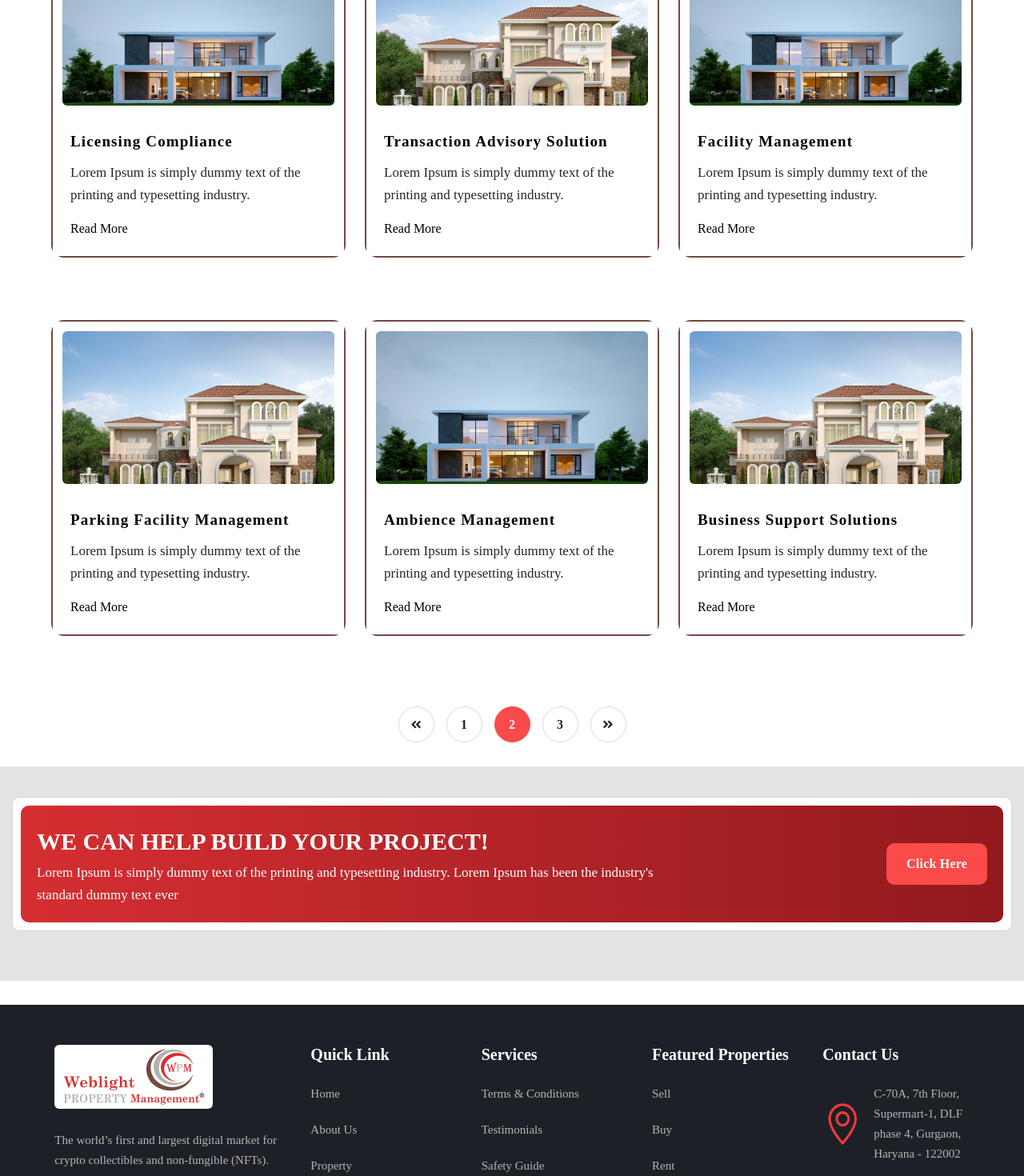
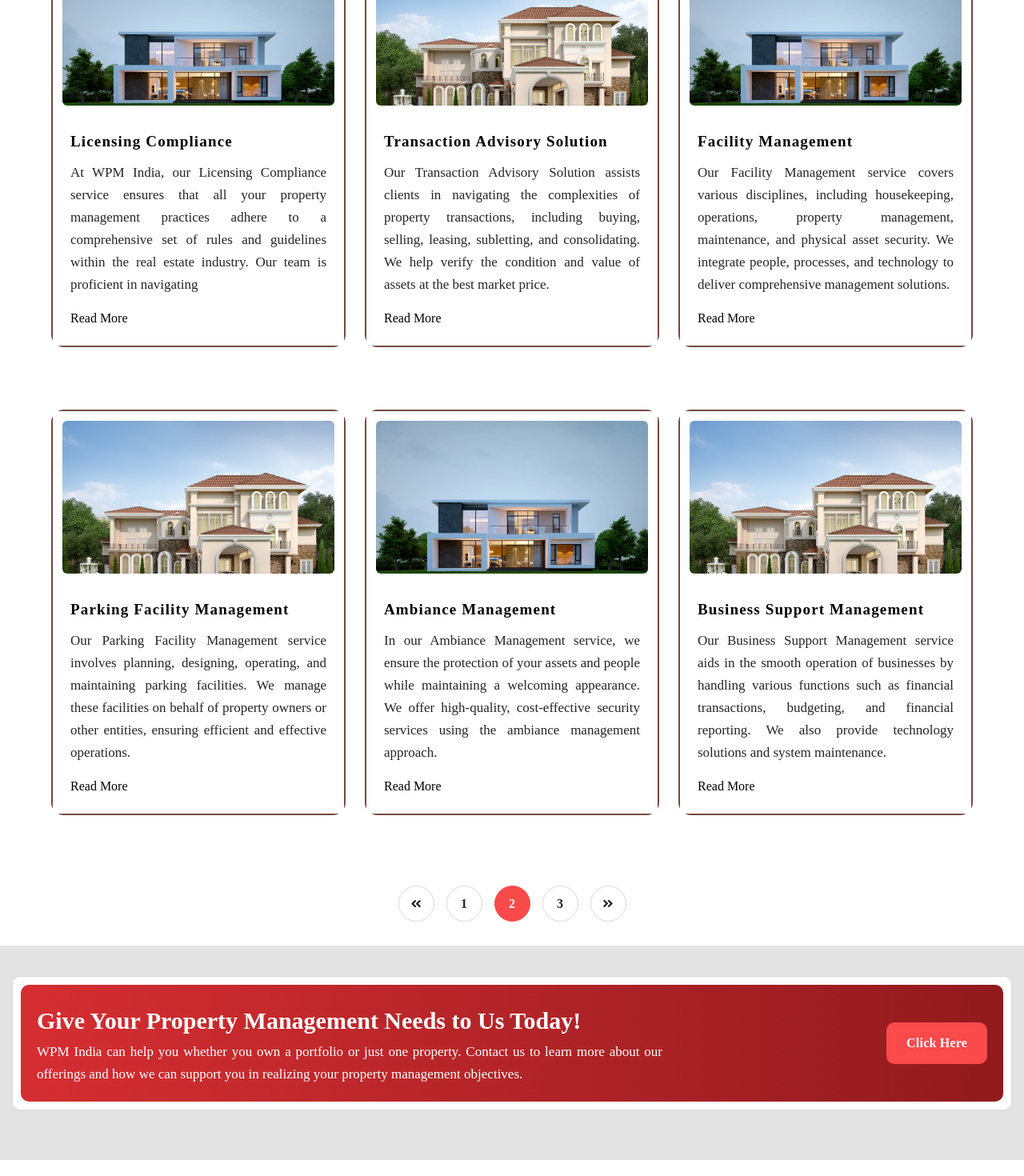
Before and after one commit to sh434/newWeB, a React (Create React App) app: page /service in a window 1280 px wide. Shown: the part 651-2121 px from the top of the page at 80% size. Built offline with nearby package versions, Linux system fonts and the light colour scheme.

Commit message:
create the service

```diff
--- a/src/Styles/global.css
+++ b/src/Styles/global.css
@@ -277,6 +277,7 @@ h6,
 
 p,
 .p {
+  text-align: justify;
   margin-top: 0;
   margin-bottom: 1rem;
   font-size: 1.6rem;
--- a/src/layouts/Footer/Footer.css
+++ b/src/layouts/Footer/Footer.css
@@ -123,6 +123,7 @@
 
   .footer__widget--info {
     margin-top: 2.5rem;
+    text-align: justify;
   }
 
   .footer__widget--info_list {
--- a/src/pages/AboutSection/Approachs/Approachs.js
+++ b/src/pages/AboutSection/Approachs/Approachs.js
@@ -6,7 +6,7 @@ import './Approachs.css'
 
 const amenitiesData = [
     {
-        amount: "$170+",
+        amount: "₹170+",
         description: "Owned from Properties transactions",
         iconClass: "bi bi-house" // Example icon
     },
@@ -21,7 +21,7 @@ const amenitiesData = [
         iconClass: "bi bi-calendar-check" // Example icon
     },
     {
-        amount: "$200+",
+        amount: "₹200+",
         description: "Regular Clients",
         iconClass: "bi bi-person-check" // Example icon
     }
--- a/src/pages/AboutSection/CallToActionSection/CallToActionSection.js
+++ b/src/pages/AboutSection/CallToActionSection/CallToActionSection.js
@@ -17,9 +17,10 @@ const CallToActionSection = () => {
                         <div className="call__action--inner ">
                             <div className='row '>
                                 <div className='col-md-8'>
-                                    <h2 className="call__action--title">WE CAN HELP BUILD YOUR PROJECT!</h2>
-                                    <p className='text-white'>Lorem Ipsum is simply dummy text of the printing and typesetting industry.
-                                        Lorem Ipsum has been the industry's standard dummy text ever</p>
+                                    <h2 className="call__action--title">Give Your Property Management Needs to Us Today!</h2>
+                                    <p className='text-white'>WPM India can help you whether you own a portfolio or just one property. Contact us to
+                                        learn more about our offerings and how we can support you in realizing your property
+                                        management objectives.</p>
                                 </div>
                                 <div className='col-md-4 d-flex justify-content-end'>
                                     <div className="call__action--right d-flex align-items-center">
--- a/src/pages/HeroSection/PopularCites/PopularCites.js
+++ b/src/pages/HeroSection/PopularCites/PopularCites.js
@@ -4,7 +4,7 @@ import 'swiper/css';
 import 'swiper/css/navigation';
 import 'swiper/css/pagination';
 import './PopularCites.css';
-import  '../../../Components/SwiperSlider/SwiperSlider.css'
+import '../../../Components/SwiperSlider/SwiperSlider.css'
 import { SwiperSettings } from '../../../utils/swiperConfig/SwiperSettings';
 
 
@@ -73,9 +73,12 @@ const PopularCites = () => {
                     data-aos-delay={100}
                 >
                     <h2 className="section__heading--title text-dark">
-                        Discover <span>Popular</span> Cities
+                        Discover <span>Top</span> Real Estate Destinations
                     </h2>
-                    <p>Lorem Ipsum is simply dummy text of the printing and typesetting industry.</p>
+                    <p className='text-center'>
+                        Explore the most sought-after cities for real estate investment and living.
+                    </p>
+
                 </div>
             </div>
             <div
--- a/src/pages/HeroSection/home.js
+++ b/src/pages/HeroSection/home.js
@@ -14,42 +14,43 @@ const blogData = [
     {
         id: 1,
         imgSrc: "assets/blog/blog1.png",
-        badge: "Business",
+        badge: "Real Estate",
         date: "02 Apr 2024",
-        title: "The 8 Best Things About Real Estate",
-        description: "Business is the activity of making or buying and selling products.",
+        title: "Top 8 Trends in Real Estate for 2024",
+        description: "Explore the latest trends shaping the real estate market in 2024. From emerging technologies to market shifts, discover what’s driving the future of real estate.",
         link: "blog-details.html"
     },
     {
         id: 2,
         imgSrc: "assets/blog/blog2.png",
-        badge: "Finance",
+        badge: "Investment",
         date: "15 Mar 2024",
-        title: "How to Save Money Effectively",
-        description: "Finance is the science of managing funds.",
+        title: "How to Maximize Your Real Estate Investment",
+        description: "Learn strategies for optimizing your real estate investments to achieve the highest returns. This guide covers key tactics for property management and market analysis.",
         link: "blog-details.html"
     },
     {
-        id: 2,
-        imgSrc: "assets/blog/blog2.png",
-        badge: "Finance",
-        date: "15 Mar 2024",
-        title: "How to Save Money Effectively",
-        description: "Finance is the science of managing funds.",
+        id: 3,
+        imgSrc: "assets/blog/blog3.png",
+        badge: "Market Insights",
+        date: "20 Feb 2024",
+        title: "Understanding Real Estate Market Cycles",
+        description: "Gain insights into the different phases of real estate market cycles and how they impact property values. This article helps you navigate ",
         link: "blog-details.html"
     },
     {
-        id: 2,
-        imgSrc: "assets/blog/blog2.png",
-        badge: "Finance",
-        date: "15 Mar 2024",
-        title: "How to Save Money Effectively",
-        description: "Finance is the science of managing funds.",
+        id: 4,
+        imgSrc: "assets/blog/blog4.png",
+        badge: "Home Buying",
+        date: "10 Jan 2024",
+        title: "Essential Tips for First-Time Home Buyers",
+        description: "Buying your first home can be overwhelming. This blog provides essential tips and advice to help first-time buyers make tips and advice to help first-time .",
         link: "blog-details.html"
     },
 
     // Add more blog items as needed
 ];
+
 
 const Home = () => {
     return (
@@ -93,14 +94,14 @@ const Home = () => {
                                                 />
                                             </svg>
                                         </span>
-                                        <span className="blog__meta--date">02 Apr 2024</span>
+                                        <span className="blog__meta--date">{blog.date}</span>
                                     </li>
                                 </ul>
                                 <h3 className="blog__title">
-                                    <a href="blog-details.html">The 8 Best Things About Real Estate</a>
+                                    <a href="blog-details.html">{blog.title}</a>
                                 </h3>
                                 <p className="blog__desc">
-                                    Business is the activity of making on cing or buying and selling pro
+                                  {blog.description}
                                 </p>
                                 <Link to={`/BlogDetail/${blog.id}`} className="read-more">
                                     Read more <span className="sr-only">about this is some title</span>
--- a/src/pages/ServiceOverview/ServiceOverview.js
+++ b/src/pages/ServiceOverview/ServiceOverview.js
@@ -9,42 +9,41 @@ const services = [
     {
         id: 1,
         title: 'Licensing Compliance',
-        description: 'Lorem Ipsum is simply dummy text of the printing and typesetting industry.',
+        description: 'At WPM India, our Licensing Compliance service ensures that all your property management practices adhere to a comprehensive set of rules and guidelines within the real estate industry. Our team is proficient in navigating  ',
         imageUrl: '/assets/property/featured-grid3.jpg',
     },
     {
-        id: 1,
+        id: 2,
         title: 'Transaction Advisory Solution',
-        description: 'Lorem Ipsum is simply dummy text of the printing and typesetting industry.',
+        description: 'Our Transaction Advisory Solution assists clients in navigating the complexities of property transactions, including buying, selling, leasing, subletting, and consolidating. We help verify the condition and value of assets at the best market price.',
         imageUrl: '/assets/property/featured-grid2.jpg',
     },
     {
-        id: 1,
+        id: 3,
         title: 'Facility Management',
-        description: 'Lorem Ipsum is simply dummy text of the printing and typesetting industry.',
+        description: 'Our Facility Management service covers various disciplines, including housekeeping, operations, property management, maintenance, and physical asset security. We integrate people, processes, and technology to deliver comprehensive management solutions.',
         imageUrl: '/assets/property/featured-grid3.jpg',
     },
     {
-        id: 1,
+        id: 4,
         title: 'Parking Facility Management',
-        description: 'Lorem Ipsum is simply dummy text of the printing and typesetting industry.',
+        description: 'Our Parking Facility Management service involves planning, designing, operating, and maintaining parking facilities. We manage these facilities on behalf of property owners or other entities, ensuring efficient and effective operations.',
         imageUrl: '/assets/property/featured-grid2.jpg',
     },
     {
-        id: 1,
-        title: 'Ambience Management',
-        description: 'Lorem Ipsum is simply dummy text of the printing and typesetting industry.',
+        id: 5,
+        title: 'Ambiance Management',
+        description: 'In our Ambiance Management service, we ensure the protection of your assets and people while maintaining a welcoming appearance. We offer high-quality, cost-effective security services using the ambiance management approach.',
         imageUrl: '/assets/property/featured-grid3.jpg',
     },
     {
-        id: 1,
-        title: 'Business Support Solutions ',
-        description: 'Lorem Ipsum is simply dummy text of the printing and typesetting industry.',
+        id: 6,
+        title: 'Business Support Management',
+        description: 'Our Business Support Management service aids in the smooth operation of businesses by handling various functions such as financial transactions, budgeting, and financial reporting. We also provide technology solutions and system maintenance.',
         imageUrl: '/assets/property/featured-grid2.jpg',
     },
+];
 
-
-];
 const ServiceOverview = () => {
     return (
         <>
@@ -66,7 +65,7 @@ const ServiceOverview = () => {
                             </figure>
                             <div className="article-body">
                                 <h2>{service.title}</h2>
-                                <p>{service.description}</p>
+                                <p >{service.description}</p>
                                 <Link to={`/SingleServiceView/${service.id}`} className="read-more">
                                     Read More
                                     <span className="sr-only"> about {service.title}</span>
```
Also changed, not shown: src/pages/HeroSection/Approach/Apptoach.js (+7 -15 lines), src/pages/HeroSection/BannerSection/BannerSection.js (+10 -8 lines), src/pages/HeroSection/Service/Service.js (+5 -13 lines).
